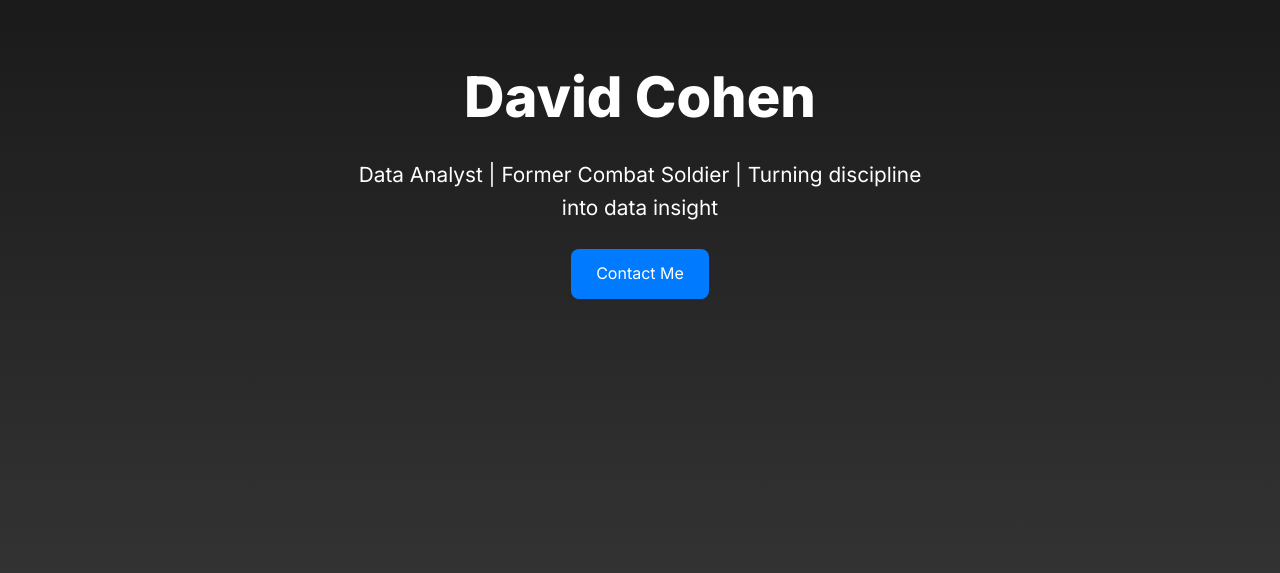
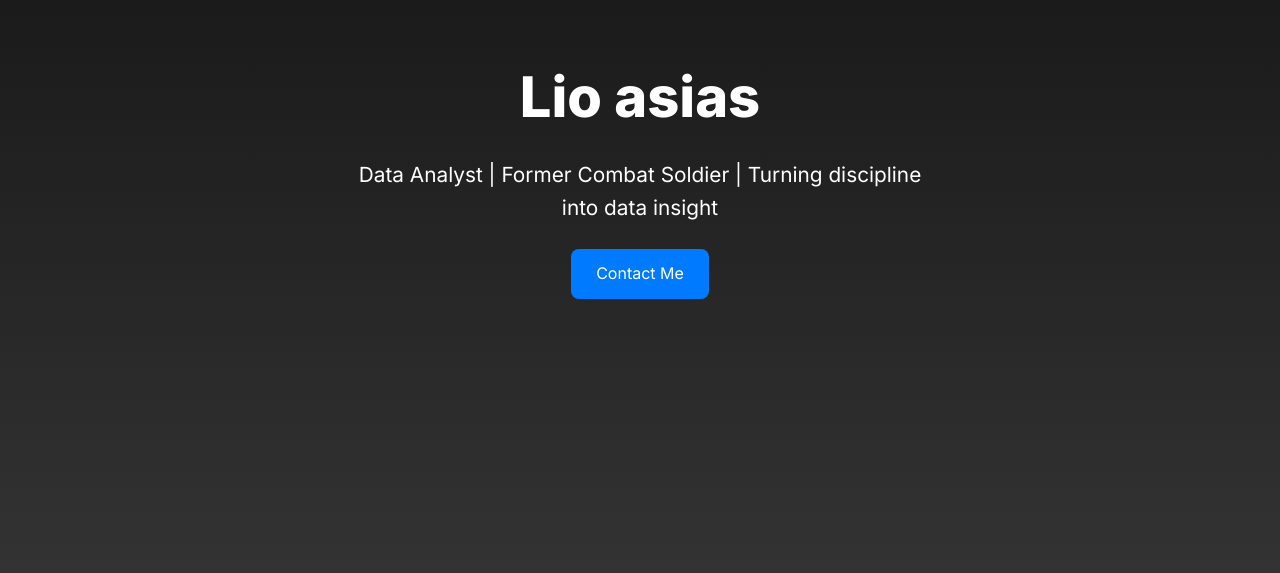
Before and after one commit to lioasias11/profolio-site, a plain HTML site: page index.html in a window 1280 px wide. Shown: the part 224-797 px from the top of the page. Drawn offline with Linux system fonts and the light colour scheme.

Commit message:
Update index.html

```diff
--- a/index.html
+++ b/index.html
@@ -9,7 +9,7 @@
 <body>
   <!-- Hero Section -->
   <section class="hero">
-    <h1 class="fade-in">David Cohen</h1>
+    <h1 class="fade-in">Lio asias</h1>
     <p class="fade-in delay-1">Data Analyst | Former Combat Soldier | Turning discipline into data insight</p>
     <a href="#contact" class="btn fade-in delay-2">Contact Me</a>
   </section>
```
